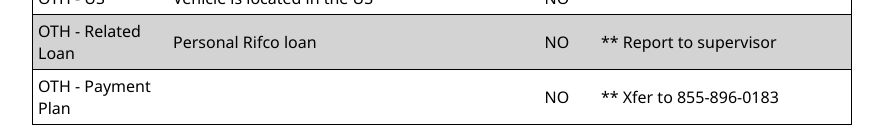
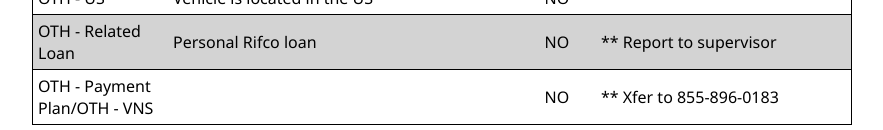
Before and after one commit to brettsloan/brettsloan.github.io, a plain HTML site: page RIFCO Templates Web App/LegalStatusCodes.html in a window 1280 px wide. Shown: the part 2810-2940 px from the top of the page, without its empty margins (156-1039 px from the left). Drawn offline with nearby package versions, Linux system fonts and the light colour scheme.

Commit message:
Update LegalStatusCodes.html

```diff
--- a/RIFCO Templates Web App/LegalStatusCodes.html
+++ b/RIFCO Templates Web App/LegalStatusCodes.html
@@ -405,7 +405,7 @@
           <td>** Report to supervisor</td>
         </tr>
         <tr>
-          <td>OTH - Payment Plan</td>
+          <td>OTH - Payment Plan/OTH - VNS</td>
           <td></td>
           <td>NO</td>
           <td>** Xfer to 855-896-0183</td>
```
